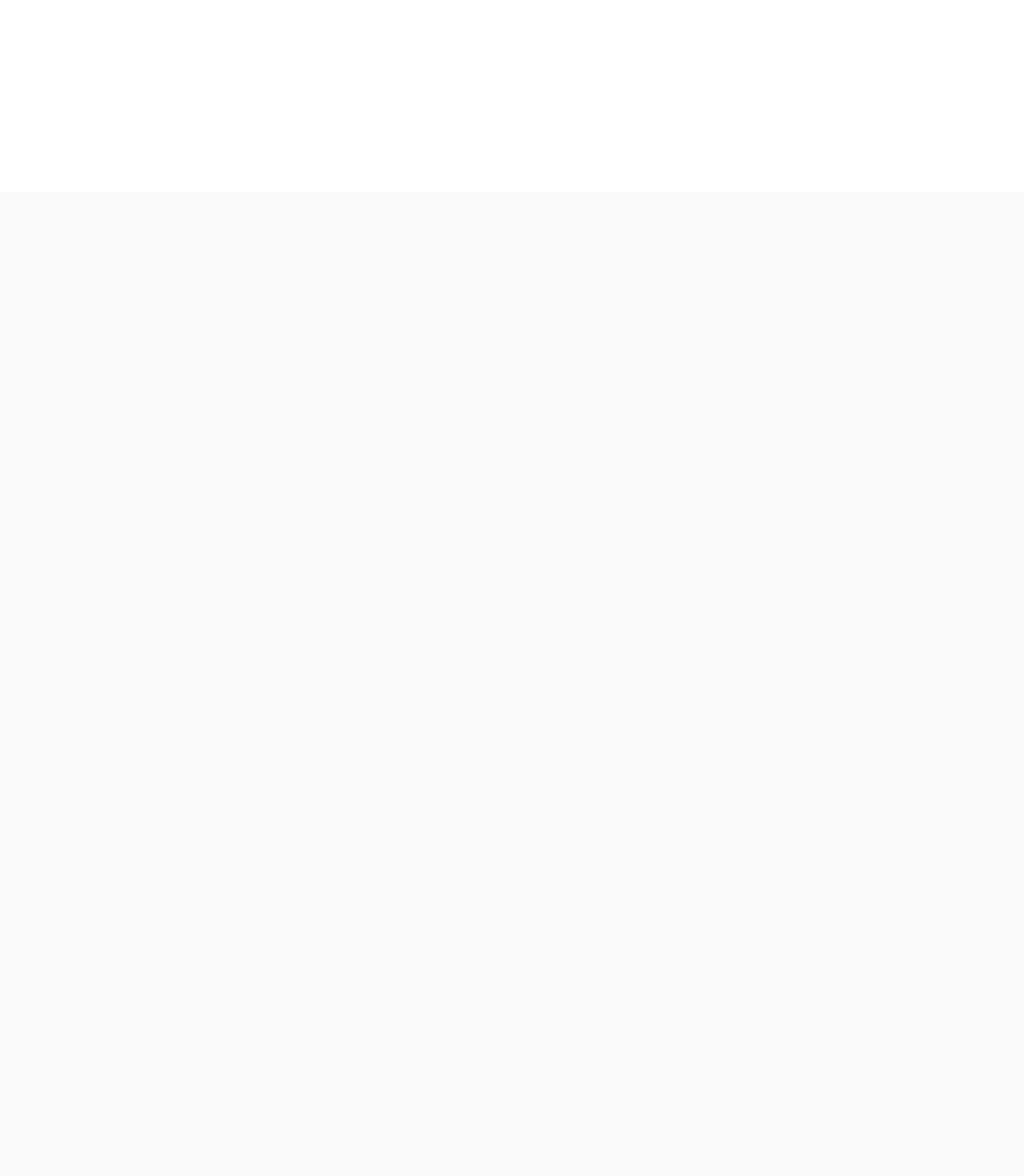
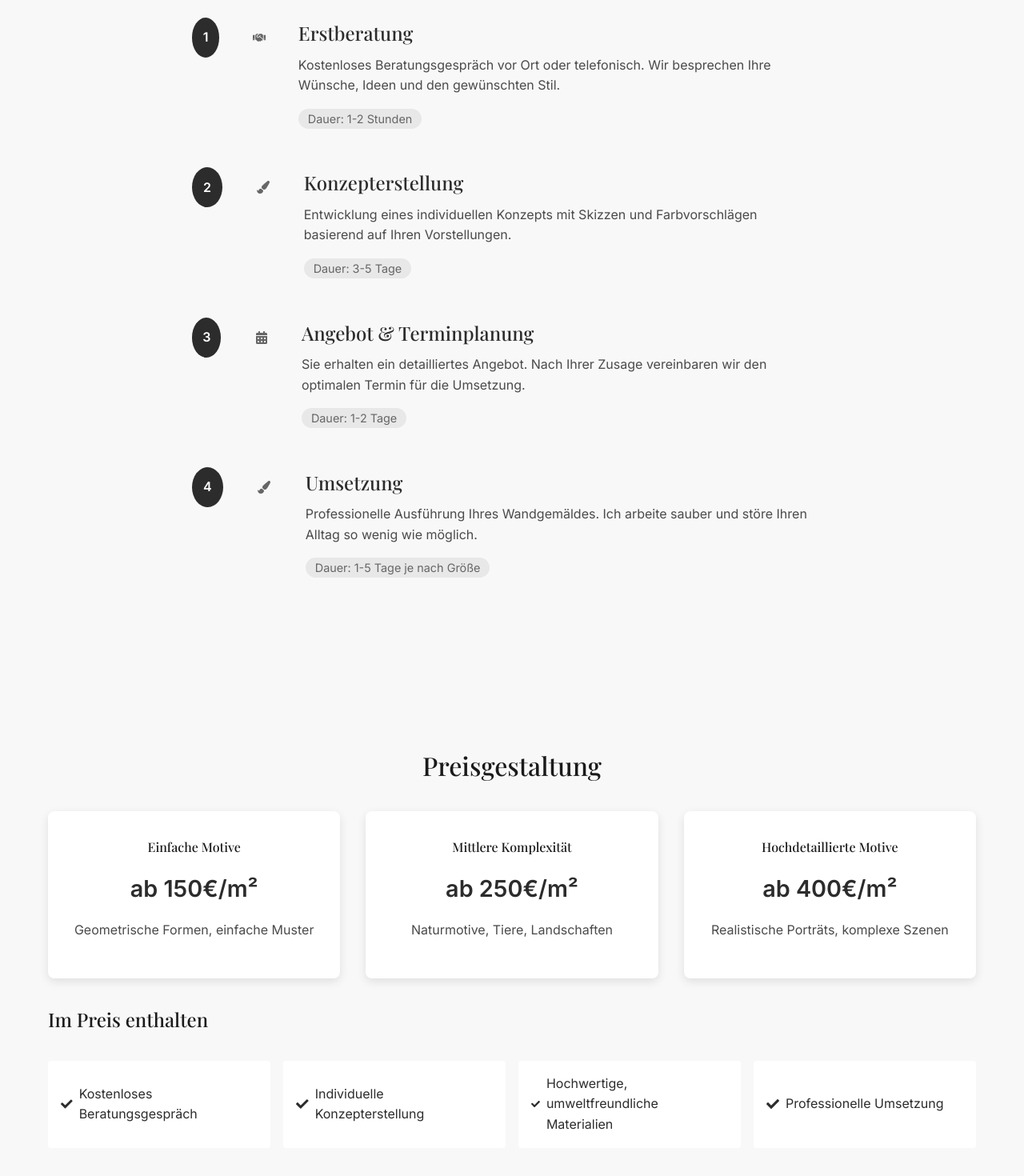
Before and after one commit to Dolcruz/liv-wall-painting-website, a Next.js app: page /preise-ablauf in a window 1280 px wide. Before the commit this address had no page. Shown: the part 560-2030 px from the top of the page at 80% size. Before the commit the page ends 800 px from the top, so only its background shows below. Built offline with nearby package versions, Linux system fonts and the light colour scheme.

Commit message:
Add pricing and process page

```diff
--- /dev/null
+++ b/src/pages/preise-ablauf.tsx
@@ -0,0 +1,219 @@
+import Head from 'next/head'
+import Layout from '@/components/Layout'
+import { FaCheck, FaCalendarAlt, FaPaintBrush, FaHandshake, FaQuestionCircle } from 'react-icons/fa'
+
+export default function PreiseAblauf() {
+  const processSteps = [
+    {
+      step: 1,
+      icon: <FaHandshake />,
+      title: 'Erstberatung',
+      description: 'Kostenloses Beratungsgespräch vor Ort oder telefonisch. Wir besprechen Ihre Wünsche, Ideen und den gewünschten Stil.',
+      duration: '1-2 Stunden'
+    },
+    {
+      step: 2,
+      icon: <FaPaintBrush />,
+      title: 'Konzepterstellung',
+      description: 'Entwicklung eines individuellen Konzepts mit Skizzen und Farbvorschlägen basierend auf Ihren Vorstellungen.',
+      duration: '3-5 Tage'
+    },
+    {
+      step: 3,
+      icon: <FaCalendarAlt />,
+      title: 'Angebot & Terminplanung',
+      description: 'Sie erhalten ein detailliertes Angebot. Nach Ihrer Zusage vereinbaren wir den optimalen Termin für die Umsetzung.',
+      duration: '1-2 Tage'
+    },
+    {
+      step: 4,
+      icon: <FaPaintBrush />,
+      title: 'Umsetzung',
+      description: 'Professionelle Ausführung Ihres Wandgemäldes. Ich arbeite sauber und störe Ihren Alltag so wenig wie möglich.',
+      duration: '1-5 Tage je nach Größe'
+    }
+  ]
+
+  return (
+    <Layout>
+      <Head>
+        <title>Preise & Ablauf - Liv Wandmalerei</title>
+        <meta name="description" content="Informationen zu Preisen und dem Ablauf Ihres Wandmalerei-Projekts. Transparente Kostenaufstellung und detaillierter Prozess." />
+      </Head>
+
+      {/* Hero Section */}
+      <section className="hero" style={{ paddingTop: '120px', paddingBottom: '60px' }}>
+        <div className="container">
+          <h1>Preise & Ablauf</h1>
+          <p>Transparente Informationen zu Kosten und dem Prozess Ihres individuellen Kunstwerks</p>
+        </div>
+      </section>
+
+      {/* Process Section */}
+      <section className="section">
+        <div className="container">
+          <h2 className="text-center">So entsteht Ihr Kunstwerk</h2>
+          <p className="text-center" style={{ marginBottom: '3rem', color: '#666' }}>
+            Von der ersten Idee bis zum fertigen Wandgemälde - ein strukturierter Prozess
+          </p>
+
+          <div className="process-timeline">
+            {processSteps.map((step, index) => (
+              <div key={step.step} className="process-step">
+                <div className="step-number">{step.step}</div>
+                <div className="step-icon">{step.icon}</div>
+                <div className="step-content">
+                  <h3>{step.title}</h3>
+                  <p>{step.description}</p>
+                  <span className="duration">Dauer: {step.duration}</span>
+                </div>
+                {index < processSteps.length - 1 && <div className="step-line"></div>}
+              </div>
+            ))}
+          </div>
+        </div>
+      </section>
+
+      {/* Pricing Section */}
+      <section className="section" style={{ background: '#f8f8f8' }}>
+        <div className="container">
+          <h2 className="text-center">Preisgestaltung</h2>
+          <div className="pricing-overview">
+            <div className="price-ranges">
+              <div className="price-item">
+                <h4>Einfache Motive</h4>
+                <p className="price">ab 150€/m²</p>
+                <p>Geometrische Formen, einfache Muster</p>
+              </div>
+              <div className="price-item">
+                <h4>Mittlere Komplexität</h4>
+                <p className="price">ab 250€/m²</p>
+                <p>Naturmotive, Tiere, Landschaften</p>
+              </div>
+              <div className="price-item">
+                <h4>Hochdetaillierte Motive</h4>
+                <p className="price">ab 400€/m²</p>
+                <p>Realistische Porträts, komplexe Szenen</p>
+              </div>
+            </div>
+          </div>
+
+          <div className="included-services">
+            <h3>Im Preis enthalten</h3>
+            <div className="services-grid">
+              <div className="service-item">
+                <FaCheck className="check-icon" />
+                <span>Kostenloses Beratungsgespräch</span>
+              </div>
+              <div className="service-item">
+                <FaCheck className="check-icon" />
+                <span>Individuelle Konzepterstellung</span>
+              </div>
+              <div className="service-item">
+                <FaCheck className="check-icon" />
+                <span>Hochwertige, umweltfreundliche Materialien</span>
+              </div>
+              <div className="service-item">
+                <FaCheck className="check-icon" />
+                <span>Professionelle Umsetzung</span>
+              </div>
+            </div>
+          </div>
+        </div>
+      </section>
+
+      <style jsx>{`
+        .process-timeline {
+          max-width: 800px;
+          margin: 0 auto;
+        }
+
+        .process-step {
+          display: flex;
+          align-items: flex-start;
+          gap: 2rem;
+          margin-bottom: 3rem;
+          position: relative;
+        }
+
+        .step-number {
+          width: 50px;
+          height: 50px;
+          background: #2c2c2c;
+          color: white;
+          border-radius: 50%;
+          display: flex;
+          align-items: center;
+          justify-content: center;
+          font-weight: 600;
+        }
+
+        .step-icon {
+          width: 50px;
+          height: 50px;
+          background: #f8f8f8;
+          border-radius: 50%;
+          display: flex;
+          align-items: center;
+          justify-content: center;
+          color: #666;
+        }
+
+        .step-content h3 {
+          margin-bottom: 0.5rem;
+          color: #2c2c2c;
+        }
+
+        .duration {
+          background: #e8e8e8;
+          padding: 4px 12px;
+          border-radius: 15px;
+          font-size: 0.9rem;
+          color: #666;
+        }
+
+        .price-ranges {
+          display: grid;
+          grid-template-columns: repeat(auto-fit, minmax(250px, 1fr));
+          gap: 2rem;
+          margin: 2rem 0;
+        }
+
+        .price-item {
+          background: white;
+          padding: 2rem;
+          border-radius: 8px;
+          text-align: center;
+          box-shadow: 0 4px 12px rgba(0, 0, 0, 0.1);
+        }
+
+        .price {
+          font-size: 1.8rem;
+          font-weight: 600;
+          color: #2c2c2c;
+          margin: 1rem 0;
+        }
+
+        .services-grid {
+          display: grid;
+          grid-template-columns: repeat(auto-fit, minmax(250px, 1fr));
+          gap: 1rem;
+          margin-top: 2rem;
+        }
+
+        .service-item {
+          display: flex;
+          align-items: center;
+          gap: 0.5rem;
+          background: white;
+          padding: 1rem;
+          border-radius: 4px;
+        }
+
+        .check-icon {
+          color: #28a745;
+        }
+      `}</style>
+    </Layout>
+  )
+}
```
